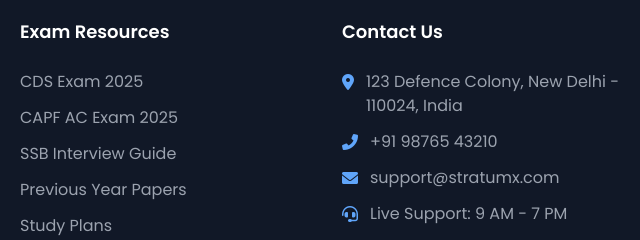
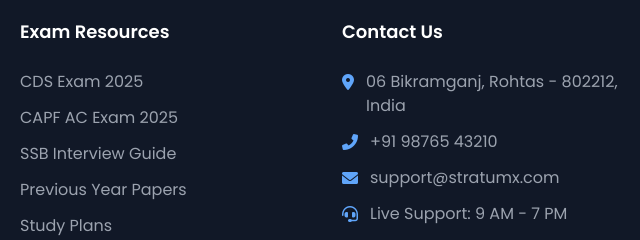
Before and after one commit to roshanXdev/StratumX, a plain HTML site: page index.html in a window 1280 px wide. Shown: the part 8478-8718 px from the top of the page, 640-1280 px from the left. Drawn offline with nearby package versions, Linux system fonts and the light colour scheme; animation ran at ten frames a second.

Commit message:
Update contact details in footer

```diff
--- a/index.html
+++ b/index.html
@@ -647,6 +647,7 @@ Explore All Materials
 </button>
 </div>
 </div>
+</div>
 </section>
 
 <!-- Mock Tests Section -->
@@ -1536,7 +1537,7 @@ Contact Support
 <ul class="space-y-3">
 <li class="flex items-start">
 <i class="fas fa-map-marker-alt text-blue-400 mt-1 mr-3"></i>
-<span class="text-gray-400">123 Defence Colony, New Delhi - 110024, India</span>
+<span class="text-gray-400">06 Bikramganj, Rohtas - 802212, India</span>
 </li>
 <li class="flex items-center">
 <i class="fas fa-phone-alt text-blue-400 mr-3"></i>
```
